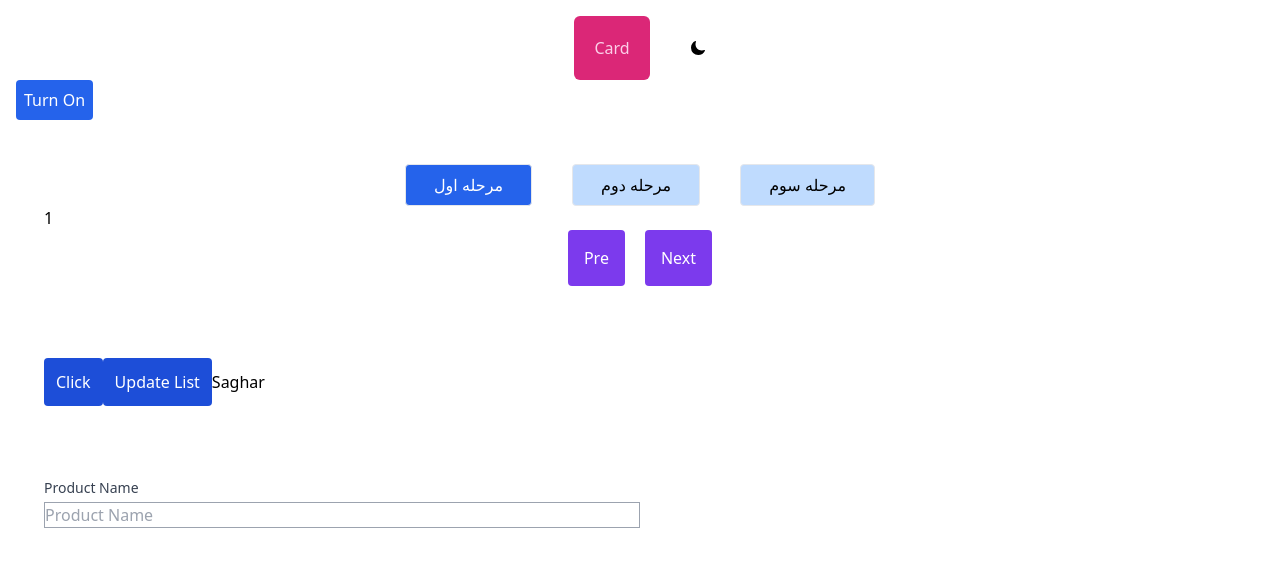
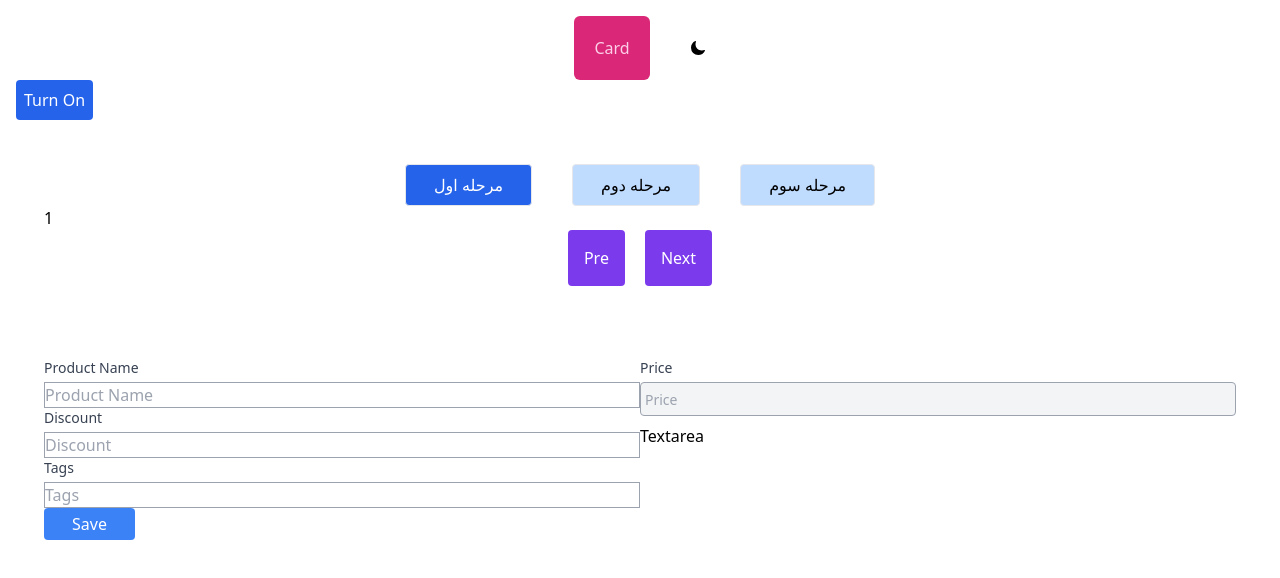
Before and after one commit to Saghar2002/react-exercise, a React (Vite) app: page / in a window 1280 px wide. Shown: the top 578 px of the page. Built offline with nearby package versions, Linux system fonts and the light colour scheme.

Commit message:
use useState(formDate)

```diff
--- a/src/App.jsx
+++ b/src/App.jsx
@@ -24,7 +24,7 @@ function App() {
        }>
        {isOn ? "Turn Off" : "Turn On"}</button>
        <Stepper></Stepper>
-       <List></List>
+       {/* <List></List> */}
        <Form></Form>
     </div>
   )
--- a/src/components/form/Form.jsx
+++ b/src/components/form/Form.jsx
@@ -1,20 +1,77 @@
 import { useState } from "react"
 import { Input } from "../common/Input"
+import Button from "../common/Button"
+import {Textarea} from "../common/Textarea"
 
 export const Form = () => {
 
-    const [productName , setProductName] = useState ();
+    // const [productName , setProductName] = useState ();
+    const [formData , setFormData] = useState({
+      productName: "",
+      discount: "",
+      tags: "",
+      price: "",
+      description: "",
+      id: new Date().getTime(),
+    });
+
 
   return (
     <form className="mt-4 mb-20 bg-white dark:bg-gray-800 rounded-md p-7">
        <div className="grid grid-cols-2 grid-rows-1">
-       <Input
-            placeholder="Product Name"
-            label="Product Name"
-            inputStyle="border border-solid border-gray-400"
-            value = {productName}
-            onChange = {(e) => setProductName(e.target.value)}
+         <div>
+          <Input
+              placeholder="Product Name"
+              label="Product Name"
+              inputStyle="border border-solid border-gray-400"
+              value = {formData.productName}
+              onChange = {(e) =>
+                setFormData({ ...formData , productName: e.target.value})}
+              />
+          <Input
+              placeholder="Discount"
+              label="Discount"
+              inputStyle="border border-solid border-gray-400"
+              value = {formData.discount}
+              onChange = {(e) =>
+                setFormData({ ...formData , discount: e.target.value})}
+              />
+          <Input
+              placeholder="Tags"
+              label="Tags"
+              inputStyle="border border-solid border-gray-400"
+              value = {formData.tags}
+              onChange = {(e) =>
+                setFormData({ ...formData , tags: e.target.value})}
+              />
+         </div>
+         <div>
+          <Input
+              placeholder="Price"
+              label="Price"
+              value={formData.price}
+              onChange={(e) =>
+                setFormData({ ...formData, price: e.target.value })
+              }
+              inputStyle=" bg-gray-100 placeholder:text-sm rounded p-1 mb-2 border-solid border border-gray-400"
             />
+            <Textarea
+             placeholder="Description"
+             label="Description"
+             value={formData.description}
+             onChange={(e) =>
+              setFormData({ ...formData, description: e.target.value})
+             }
+            />
+         </div>
+         <div>
+          <Button
+            buttonStyle="rounded bg-blue-500 py-1 px-7 text-white"
+            title="Save"
+            type="submit"
+            // buttonClick={(e) => submitForm(e)}
+          />
+        </div>
        </div>
     </form>
   )
```
